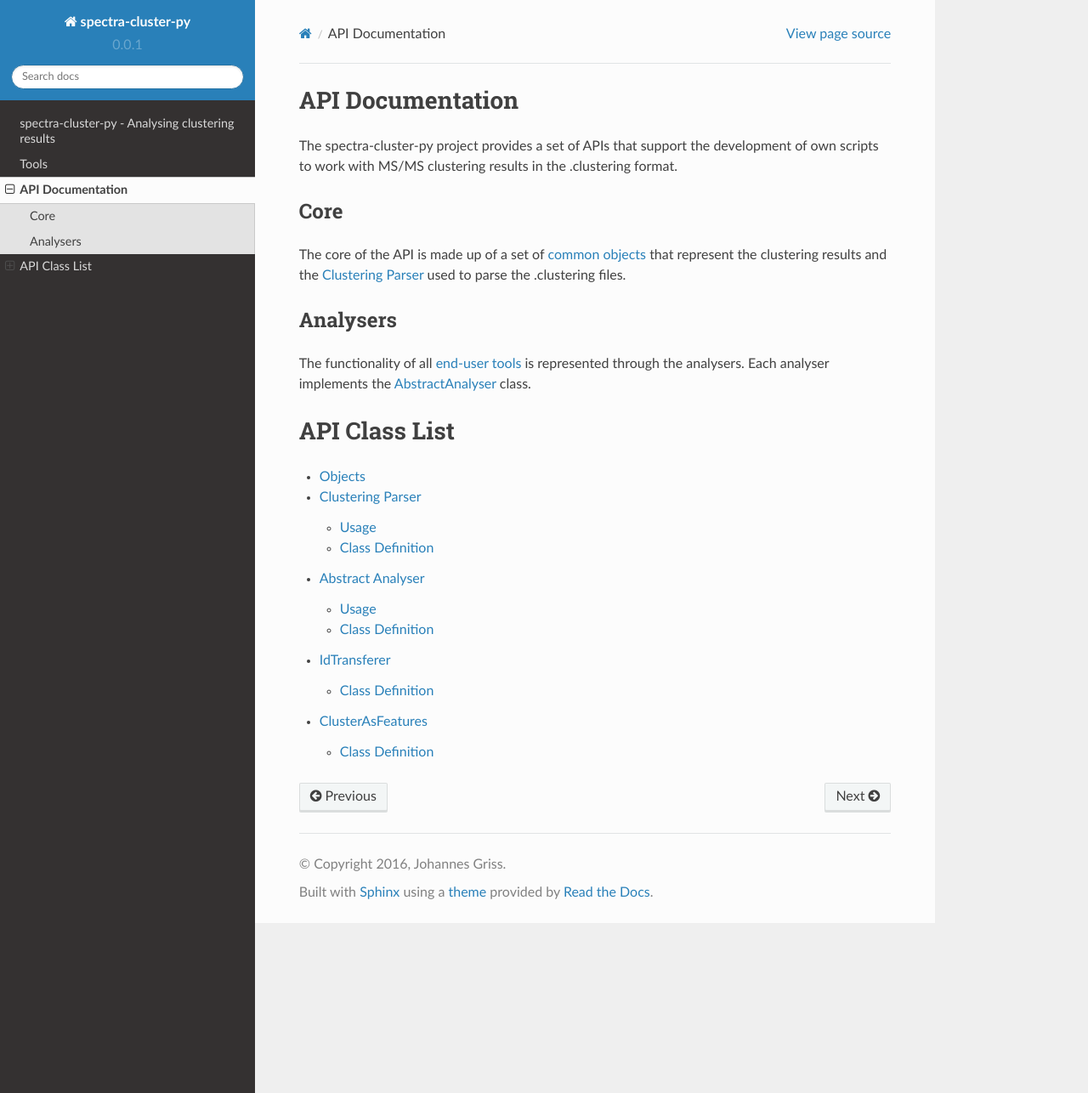
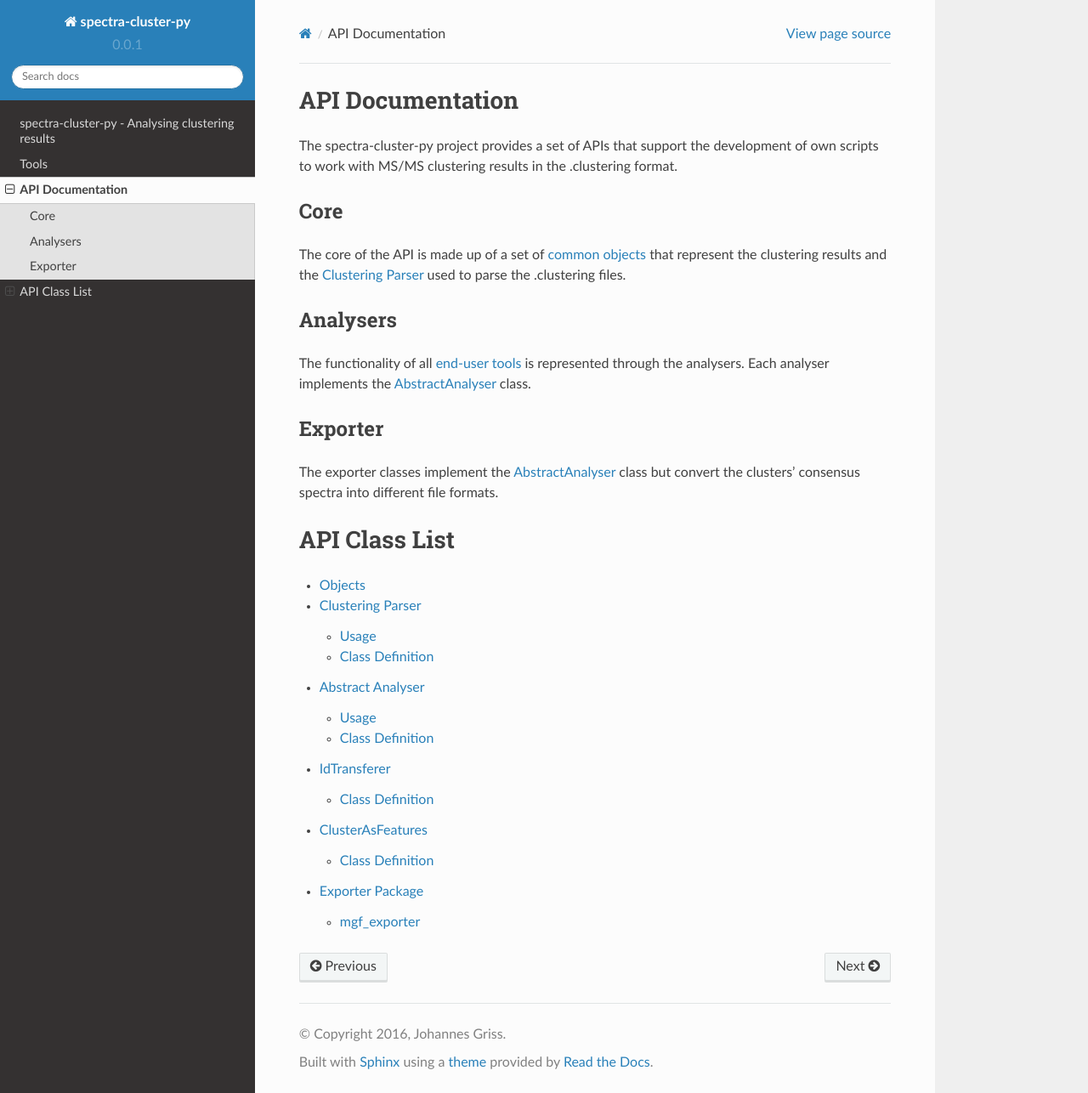
Before and after one commit to spectra-cluster/spectra-cluster-py, a Sphinx documentation site: the page built from docs/source/api/index.rst, in a window 1280 px wide and 1286 px high. Shown: the whole window at 85% size. Built offline with Sphinx 7.4.7 and the Read the Docs theme 2.0.0, drawn with Linux system fonts in a browser that asks for light colours.

Commit message:
Updated documentation

```diff
--- a/docs/source/api/index.rst
+++ b/docs/source/api/index.rst
@@ -22,6 +22,12 @@ The functionality of all :doc:`end-user tools <../tools/index>`
 is represented through the analysers. Each analyser implements
 the :doc:`AbstractAnalyser <abstract_analyser>` class.
 
+Exporter
+========
+
+The exporter classes implement the :doc:`AbstractAnalyser <abstract_analyser>`
+class but convert the clusters' consensus spectra into different file formats.
+
 ##############
 API Class List
 ##############
@@ -35,3 +41,4 @@ API Class List
    abstract_analyser
    id_transferer
    cluster_features
+   exporter
--- /dev/null
+++ b/docs/source/tools/consensus_spectrum_exporter.rst
@@ -0,0 +1,5 @@
+###########################
+consensus_spectrum_exporter
+###########################
+
+.. automodule:: spectra_cluster.ui.consensus_spectrum_exporter
--- a/docs/source/tools/index.rst
+++ b/docs/source/tools/index.rst
@@ -8,6 +8,7 @@ tools to process .clustering files.
 .. toctree::
    :maxdepth: 2
 
+   consensus_spectrum_exporter
    mgf_search_result_annotator
    id_transferer_cli
    cluster_features_cli
```
Also changed, not shown: docs/source/api/exporter.rst (added, +12 -0 lines), 1 other file.
